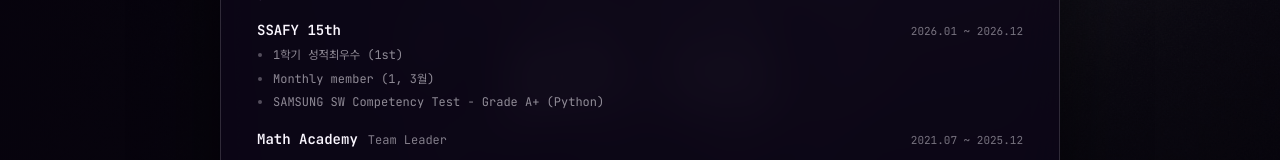
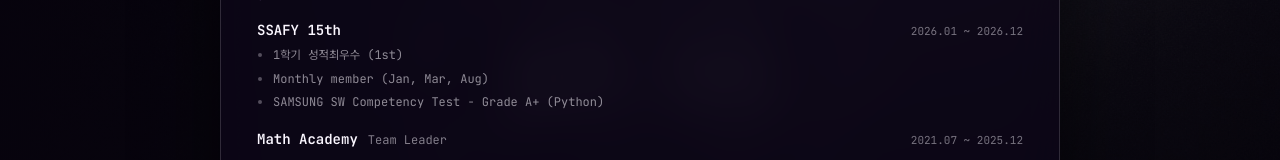
Before and after one commit to hj0543/hj0543.github.io, a Next.js app: page / in a window 1280 px wide. Both pictures are taken after a click on the button 453 px from the left and 756 px from the top of the page. Shown: the part 346-506 px from the top of the page. Built offline with nearby package versions, Linux system fonts and the light colour scheme.

Commit message:
월간베스트 수상 8월 추가, 도담 프로젝트 아키텍쳐 추가

```diff
--- a/content/projects/fintech.md
+++ b/content/projects/dodam.md
@@ -1,10 +1,10 @@
 ---
-name: 프로젝트 명 미정
+name: 도담
 tagline: SSAFY 특화 프로젝트 - 핀테크
 # thumbnail: /projects/fintech.png
 # screens:
 #   - { src: /projects/fintech/screen.png, alt: 프로젝트 화면, caption: 주요 서비스 화면 }
-role: Backend, Team leader
+role: Backend, PM(Team leader)
 period: 2026.08 ~ ing
 team: 6인 팀
 stack: [Springboot]
@@ -37,7 +37,7 @@ SSAFY 특화 프로젝트로 핀테크 도메인 서비스를 개발하고 있
 <!-- TODO: 도메인 모델, API 설계, 인증·보안 및 팀 리딩 경험을 구체적으로 작성한다. -->
 
 ## 시스템 아키텍처
-
+![alt text](/projects/dodam/architecture.png)
 <!-- TODO: 백엔드, 데이터베이스, 외부 서비스 및 배포 환경 구성도를 추가한다. -->
 
 ## ERD
--- a/src/components/sections/about-section.tsx
+++ b/src/components/sections/about-section.tsx
@@ -39,7 +39,7 @@ const career = [
     period: "2026.01 ~ 2026.12",
     details: [
       "1학기 성적최우수 (1st)",
-      "Monthly member (1, 3월)",
+      "Monthly member (Jan, Mar, Aug)",
       `SAMSUNG SW Competency Test - ${swCompetencyGrade}`,
     ],
   },
```
Also changed, not shown: public/projects/dodam/architecture.png (added).
